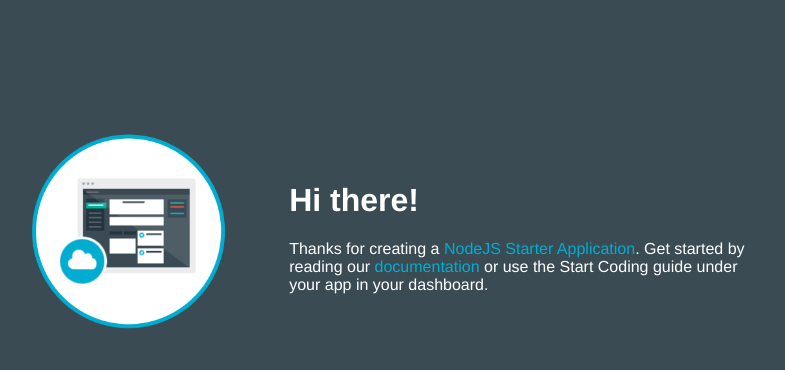
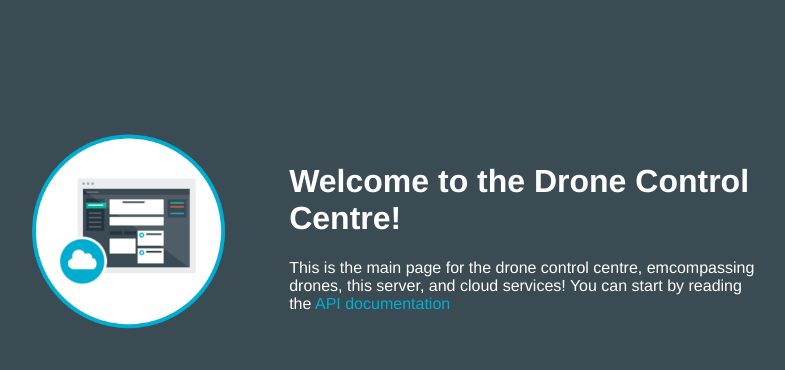
Before and after one commit to jake2184/drone, a website: page public/index.html in a window 1280 px wide. Shown: the whole page, without its empty margins (253-1038 px from the left). Drawn offline with Linux system fonts and the light colour scheme.

Commit message:
Updated main index.html, added /loginPage to app to trigger browser login

```diff
--- a/public/index.html
+++ b/public/index.html
@@ -2,7 +2,7 @@
 <html>
 
   <head>
-    <title>NodeJS Starter Application</title>
+    <title>Drone Control System</title>
     <meta charset="utf-8">
     <meta http-equiv="X-UA-Compatible" content="IE=edge">
     <meta name="viewport" content="width=device-width, initial-scale=1">
@@ -15,12 +15,10 @@
         <td style= "width:30%;">
           <img class = "newappIcon" src="images/newapp-icon.png">
         <td>
-            <h1>Hi there!</h1>
-          <p>Thanks for creating a
-            <span class = "blue">NodeJS Starter Application</span>.
-            Get started by reading our
-            <a href = "https://www.ng.bluemix.net/docs/#starters/nodejs/index.html#nodejs">documentation</a>
-            or use the Start Coding guide under your app in your dashboard.
+            <h1>Welcome to the Drone Control Centre!</h1>
+          <p> This is the main page for the drone control centre, emcompassing drones, this server, and cloud services!
+
+            You can start by reading the <a href = "documentation/api/index.html">API documentation</a>
     </table>
   </body>
 
```
Also changed, not shown: app.js (+10 -0 lines).
